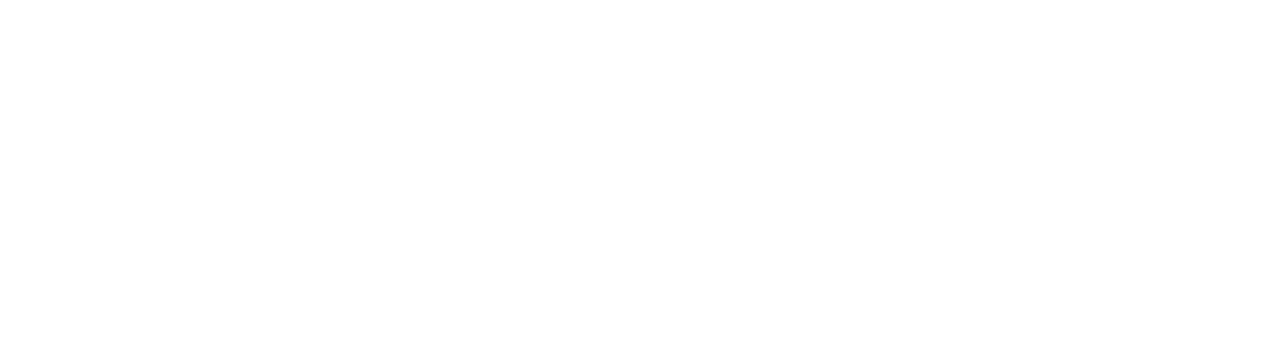
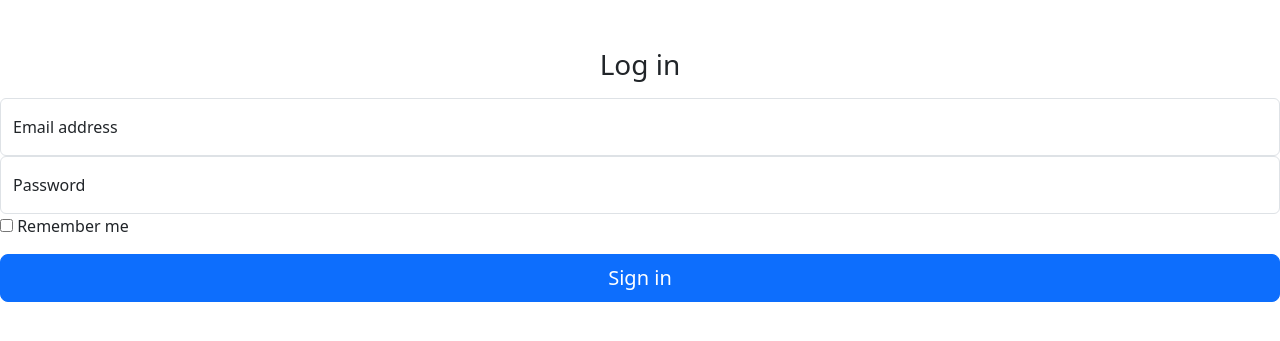
Before and after one commit to stella-hydrangea/3334-Meta, a Flask app: page /login in a window 1280 px wide. Before the commit the part shown is empty. Shown: the top 341 px of the page. Run offline with Flask 3, Linux system fonts and the light colour scheme.

Commit message:
edit login layout

```diff
--- a/app/templates/login.html
+++ b/app/templates/login.html
@@ -18,5 +18,27 @@
 </head>
 
 <body>
+    <main class="form-signin w-100 m-auto">
+                <form>
+                  <p class="mb-5 mb-3"></p>
+                  <h1 class="h3 mb-3 fw-normal" style="text-align: center;">Log in</h1>
+
+                  <div class="form-floating">
+                    <input type="email" class="form-control" id="floatingInput" placeholder="name@example.com">
+                    <label for="floatingInput">Email address</label>
+                  </div>
+                  <div class="form-floating">
+                    <input type="password" class="form-control" id="floatingPassword" placeholder="Password">
+                    <label for="floatingPassword">Password</label>
+                  </div>
+
+                  <div class="checkbox mb-3">
+                    <label>
+                      <input type="checkbox" value="remember-me"> Remember me
+                    </label>
+                  </div>
+                  <button class="w-100 btn btn-lg btn-primary" type="submit">Sign in</button>
+                </form>
+        </main>
 </body>
 </html>
```
